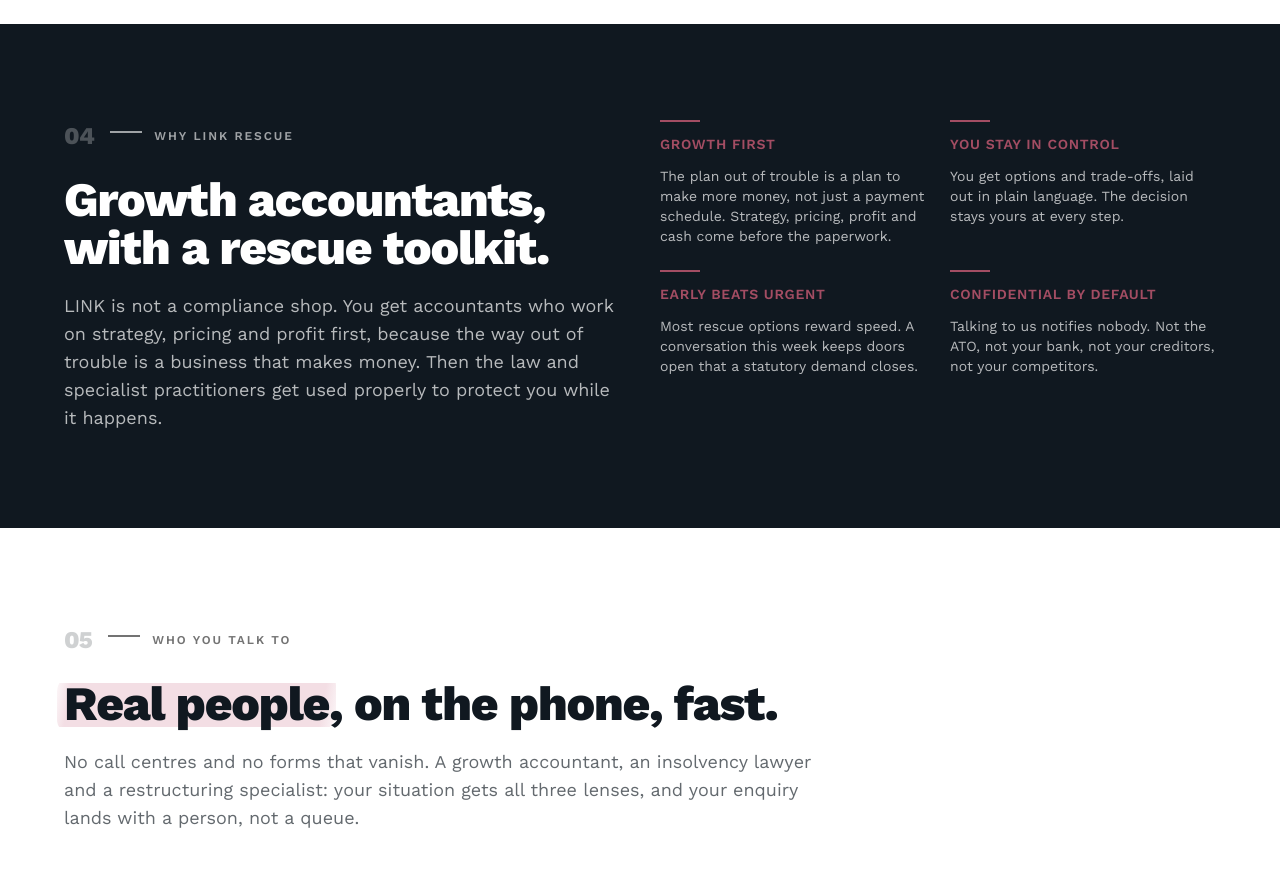
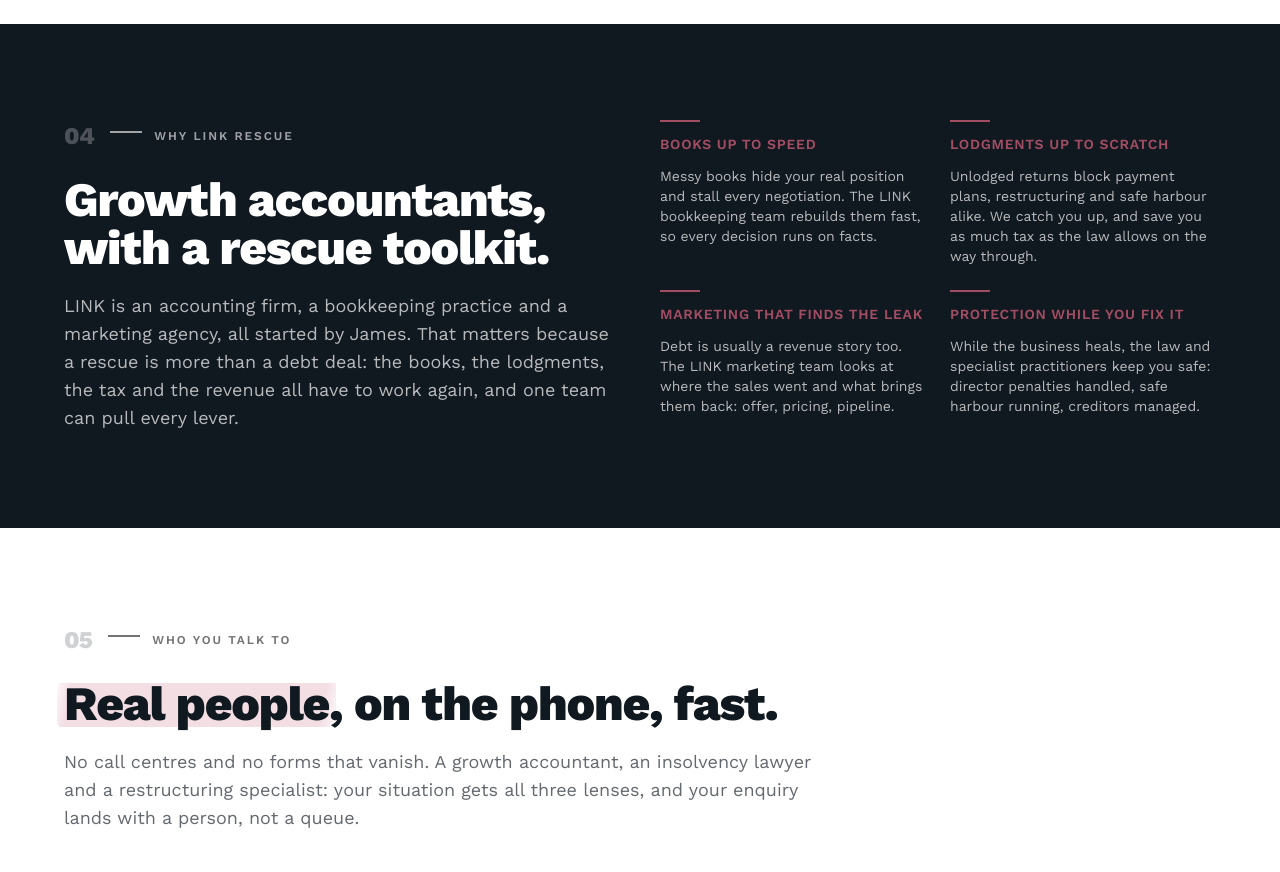
Before and after one commit to LINKCreative-AU/linkrescue-site, a Next.js app: page / in a window 1280 px wide. Shown: the part 3860-4732 px from the top of the page. Built offline with nearby package versions, Linux system fonts and the light colour scheme.

Commit message:
Fold in the three-firms founder story: books, lodgments and tax, marketing, protection as the four rescue levers
Co-Authored-By: Claude Fable 5 <noreply@anthropic.com>
Claude-Session: https://claude.ai/code/session_01LYAwD17Hap24Hvp2egkqbg

```diff
--- a/app/page.tsx
+++ b/app/page.tsx
@@ -327,25 +327,25 @@ export default function Home() {
             eyebrow="Why LINK Rescue"
             title="Growth accountants, with a rescue toolkit."
             dark
-            intro="LINK is not a compliance shop. You get accountants who work on strategy, pricing and profit first, because the way out of trouble is a business that makes money. Then the law and specialist practitioners get used properly to protect you while it happens."
+            intro="LINK is an accounting firm, a bookkeeping practice and a marketing agency, all started by James. That matters because a rescue is more than a debt deal: the books, the lodgments, the tax and the revenue all have to work again, and one team can pull every lever."
           />
           <div className="grid gap-6 sm:grid-cols-2">
             {[
               {
-                title: "Growth first",
-                text: "The plan out of trouble is a plan to make more money, not just a payment schedule. Strategy, pricing, profit and cash come before the paperwork.",
+                title: "Books up to speed",
+                text: "Messy books hide your real position and stall every negotiation. The LINK bookkeeping team rebuilds them fast, so every decision runs on facts.",
               },
               {
-                title: "You stay in control",
-                text: "You get options and trade-offs, laid out in plain language. The decision stays yours at every step.",
+                title: "Lodgments up to scratch",
+                text: "Unlodged returns block payment plans, restructuring and safe harbour alike. We catch you up, and save you as much tax as the law allows on the way through.",
               },
               {
-                title: "Early beats urgent",
-                text: "Most rescue options reward speed. A conversation this week keeps doors open that a statutory demand closes.",
+                title: "Marketing that finds the leak",
+                text: "Debt is usually a revenue story too. The LINK marketing team looks at where the sales went and what brings them back: offer, pricing, pipeline.",
               },
               {
-                title: "Confidential by default",
-                text: "Talking to us notifies nobody. Not the ATO, not your bank, not your creditors, not your competitors.",
+                title: "Protection while you fix it",
+                text: "While the business heals, the law and specialist practitioners keep you safe: director penalties handled, safe harbour running, creditors managed.",
               },
             ].map((c) => (
               <div key={c.title}>
```
